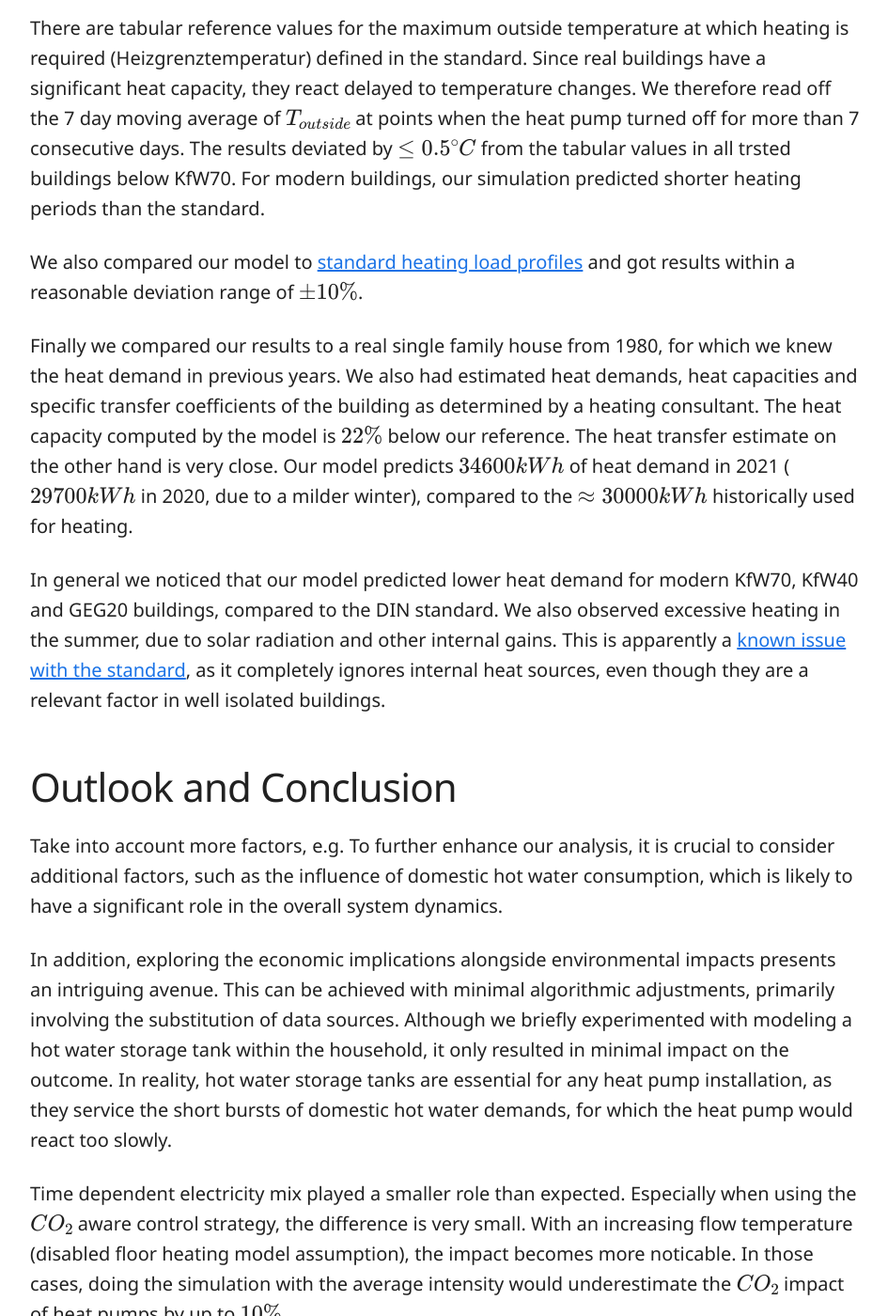
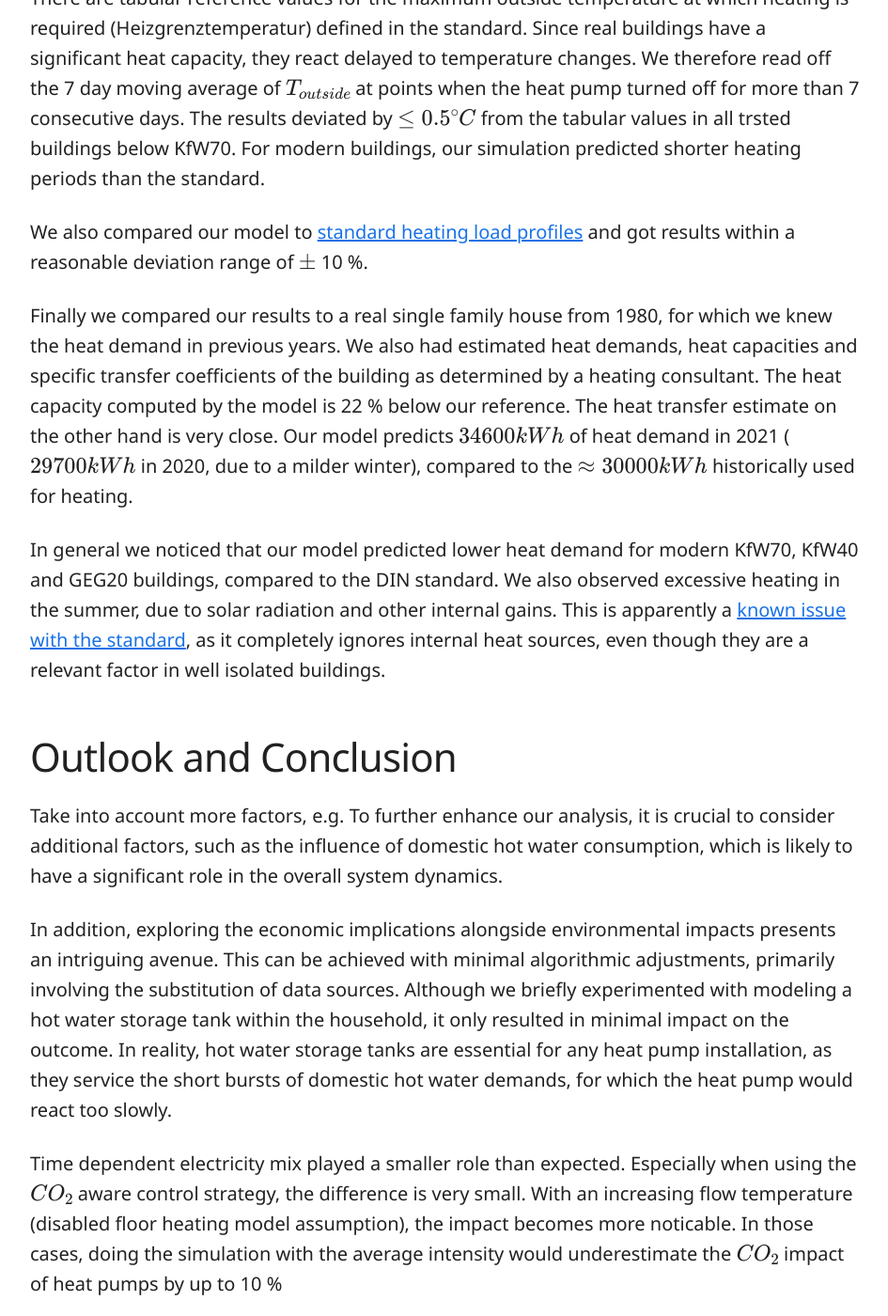
Before and after one commit to missing-user/missing-user.github.io, a Jekyll site: the page built from _posts/2023-10-06-co2-impact-of-heat-pumps.md, in a window 1280 px wide and 1400 px high, scrolled down 9800 px. Shown: the whole window at 94% size, without its empty margins (166-1111 px from the left). Built offline with Jekyll 4.4.1, drawn with Linux system fonts in a browser that asks for light colours; formulas are drawn with MathJax 3; some of the changed text lies outside the part shown.

Commit message:
vault backup: 2024-07-13 09:50:05

```diff
--- a/_posts/2023-10-06-co2-impact-of-heat-pumps.md
+++ b/_posts/2023-10-06-co2-impact-of-heat-pumps.md
@@ -14,7 +14,7 @@
 
 ## Introduction
 
-$25.2 \%$ of Germany's energy budget are used for heating buildings, the majority of which ($17.5 \%$ points) is in the residential sector. As such, it produces immense emissions, $126 Mt$ in 2019 for example [Bundesministerium für Wirtschaft und Klimaschutz](https://www.bmwk.de/Redaktion/DE/Publikationen/Energie/energieeffizienz-in-zahlen-entwicklungen-und-trends-in-deutschland-2021.html). Reducing these emissions is of utmost importance to achieve the climate goals and mitigate the impact of global warming.
+25.2 % of Germany's energy budget are used for heating buildings, the majority of which (17.5 % points) is in the residential sector. As such, it produces immense emissions, $126 Mt$ in 2019 for example [Bundesministerium für Wirtschaft und Klimaschutz](https://www.bmwk.de/Redaktion/DE/Publikationen/Energie/energieeffizienz-in-zahlen-entwicklungen-und-trends-in-deutschland-2021.html). Reducing these emissions is of utmost importance to achieve the climate goals and mitigate the impact of global warming.
 
 With the expansion of renewable electricity sources, heat pumps have the potential to provide a completely $CO_2$ neutral way of heating, but even with today's electric mix, they usually produce less emissions than fossil based heat sources. In this project we built an tool analysis tool for researchers and end consumers to estimate their heating needs and the $CO_2$ impact of air-water heat pumps for residential buildings. [The dashboard is available here.](https://heat-pump.streamlit.app/)
 
@@ -50,7 +50,7 @@
 
 ### Simplified
 
-The simplified model is populated by a series of sensible defaults for all inputs, which are not exposed to the user. For example, we set the $A_{windows}$ to $20%$ of the living area, activate all available model assumptions except for weather forecast uncertainty and set the simulation range from 1. January to 31. December of the selected year. Based on $W/m^2$ heating requirement values from DIN EN 12831-1 we filter the available list of heat pump models and select a suitably sized pump automatically. By default the electricity mix is the German, historic electricity generation mix of the selected year, as downloaded from [SMARD](https://www.smard.de/en/downloadcenter/download-market-data/), a service offered by the Bundesnetzagentur. If no electricity data is available for the selected year, we repeat the closest available year periodically to fill the entire timeseries.
+The simplified model is populated by a series of sensible defaults for all inputs, which are not exposed to the user. For example, we set the $A_{windows}$ to 20 % of the living area, activate all available model assumptions except for weather forecast uncertainty and set the simulation range from 1. January to 31. December of the selected year. Based on $W/m^2$ heating requirement values from DIN EN 12831-1 we filter the available list of heat pump models and select a suitably sized pump automatically. By default the electricity mix is the German, historic electricity generation mix of the selected year, as downloaded from [SMARD](https://www.smard.de/en/downloadcenter/download-market-data/), a service offered by the Bundesnetzagentur. If no electricity data is available for the selected year, we repeat the closest available year periodically to fill the entire timeseries.
 
 ![Initial version of the simplified Dashboard produced during Ferienakademie has a limited number of simple user inputs, but still presents a lot of information](/images/limitedscreenshot.png)
 ![Improvements after Ferienakademie reduce visual clutter. We limited the dashboard to only display four KPIs and a single plot.](/images/simple_dashboard.png)
@@ -62,13 +62,13 @@
 The academic dashboard has customizable plots where the user can select arbitrary timeseries data to display. We tried to make all intermediate calculation steps available. The units are always marked in square brackets after the variable name and are automatically displayed on the y-axis label in the new dashboard version. Selecting the bar display type sums up the values in bins over the individual months, e.g. to analyze the monthly electricity usage. Since we are using $1 h$ timesteps and units of $kW$ where sensible, the aggregated bars conveniently show the total monthly elecctricity usage in $kWh$. The area plot is mostly useful to show quantities, which have a cumulative meaning, e.g. the percentages of different electricity sources in the current mix.
 ![Expanding the "Advanced Settings" and "Detailed Metrics" tabs now reveals additional information. plot customization options are now directly above the respective plot instead of the sidebar. All information from the base UI is still available at the top.](/images/advanced_dashboard.png)
 
-| Column                             | Unit                            | Description                                                                                                                                                                                                                                                                                                                     |
-| ---------------------------------- | ------------------------------- | ------------------------------------------------------------------------------------------------------------------------------------------------------------------------------------------------------------------------------------------------------------------------------------------------------------------------------- |
-| p_solar (south/east/west)          | $kW/m^2$                        | Specific solar radiation strength for a vertical surface facing south/west/east respectively. This already includes corrective factors from literature for average shading, non-perpendicular radiation and self shadowing due to the window frame.                                                                             |
-| P_solar                            | $kW$                            | Total heating power due to solar irradiation, assuming equal distribution of windows over north, south, east and west. Computed as $\sum{A_{windows : i} \cdot p_{solar : i}}$                                                                                                                                                  |
-| T_{outside}                        | $C^\circ$                       | Outside air temperature used for computing the heat losses and COP of the heat pump                                                                                                                                                                                                                                             |
-| T_{house}                          | $C^\circ$                       | Average temperature of the building. Air temperature and wall temperature are not treated independently.                                                                                                                                                                                                                        |
-| Wind offshore, Biomass, Nuclear... | $%$                             | Percentage of the specific energy source in the electricity mix.                                                                                                                                                                                                                                                                |
+| Column                             | Unit      | Description                                                                                                                                                                                                                                         |
+| ---------------------------------- | --------- | --------------------------------------------------------------------------------------------------------------------------------------------------------------------------------------------------------------------------------------------------- |
+| p_solar (south/east/west)          | $kW/m^2$  | Specific solar radiation strength for a vertical surface facing south/west/east respectively. This already includes corrective factors from literature for average shading, non-perpendicular radiation and self shadowing due to the window frame. |
+| P_solar                            | $kW$      | Total heating power due to solar irradiation, assuming equal distribution of windows over north, south, east and west. Computed as $\sum{A_{windows : i} \cdot p_{solar : i}}$                                                                      |
+| T_{outside}                        | $C^\circ$ | Outside air temperature used for computing the heat losses and COP of the heat pump                                                                                                                                                                 |
+| T_{house}                          | $C^\circ$ | Average temperature of the building. Air temperature and wall temperature are not treated independently.                                                                                                                                            |
+| Wind offshore, Biomass, Nuclear... | %        | Percentage of the specific energy source in the electricity mix.                                                                                                                                                                                    |
 | Intensity                          | $g\cdot CO_{2} {eqivalent}/kWh$ | The $CO_2$ equivalent intensity of one $kWh$ electricity at the current timestep, computed by multiplying the fractions of different electricity sources with their specific $CO_2$ intensities                                                                                                                                 |
 | Intensity per heat                 | $g\cdot CO_{2} {eqivalent}/kWh$ | The $CO_2$ equivalent intensity of one $kWh$ of heating using the heat pump, computed as $\frac{Intensity  : electricity}{COP}$                                                                                                                                                                                                 |
 | P_el appliances                    | $kW$                            | Electricity consumption of household appliances, e.g. oven, computer... This is added to the house as heat using a factor of $0.95$                                                                                                                                                                                             |
@@ -76,13 +76,13 @@
 | Q_dot_demand                       | $kW$                            | Theoretical heat demand to fulfil the temperature requirements.                                                                                                                                                                                                                                                                 |
 | Q_dot_supplied                     | $kW$                            | Actual amount of heat supplied to the building by the heat pump. May be less than Q_dot_demand if the heat pump is chosen too small                                                                                                                                                                                             |
 | Q_dot_transferred                  | $kW$                            | Heat transfer to the outside of the building through walls, windows, ceiling and floor.                                                                                                                                                                                                                                         |
-| Q_dot_ventilation                  | $kW$                            | Heat transfer due to periodic ventilation of the building. We assume that $35 \%$ of the air volume in the building are replaced per hour ([According to Standard 62.2-2016 - Ventilation and Acceptable Indoor Air Quality in Residential Buildings](https://www.ashrae.org/technical-resources/bookstore/standards-62-1-62-2)). |
+| Q_dot_ventilation                  | $kW$                            | Heat transfer due to periodic ventilation of the building. We assume that 35 % of the air volume in the building are replaced per hour ([According to Standard 62.2-2016 - Ventilation and Acceptable Indoor Air Quality in Residential Buildings](https://www.ashrae.org/technical-resources/bookstore/standards-62-1-62-2)). |
 
 ## $CO_2$ controller
 
 The controller tries to minimize $CO_2$ emissions, by heating when electricity is less $CO_2$ intensive. It is based on the single household model, described in [Paper](https://doi.org/10.1016/j.jclepro.2021.128926) but was extended to use a variable optimization period. Initially we thought the metric to optimize for was `g CO2eq/kWh` of the current electricity mix, but we soon realized, that the temperature dependent COP of the heat pump also has to be taken into consideration. We actually want to heat when `g CO2eq/kWh heating` is minimal. This metric takes into account both the temperature dependent COP and the $CO_2$ intensity of the electricity mix.
 
-Initially we used time window of $48 h$ for computation. We estimate the heat demand during that time interval based on a temperature and usage forecast, which we simulate by adding $10 \%$ uniform random noise to the true temperature and usage profiles. Using a fixed time window of $48 h$ the controller produced strong temperature oscillations in the winter, since in extreme cases it would heat for a day (e.g. a windy day, when the electricity is clean) and turn off the other day. In old buildings with poor isolation, this caused temperature deviations of up to $\pm 4 ^\circ C$ from the target temperature, since the cooling rate was simply too high to allow for such a long heating pause.
+Initially we used time window of $48 h$ for computation. We estimate the heat demand during that time interval based on a temperature and usage forecast, which we simulate by adding 10 % uniform random noise to the true temperature and usage profiles. Using a fixed time window of $48 h$ the controller produced strong temperature oscillations in the winter, since in extreme cases it would heat for a day (e.g. a windy day, when the electricity is clean) and turn off the other day. In old buildings with poor isolation, this caused temperature deviations of up to $\pm 4 ^\circ C$ from the target temperature, since the cooling rate was simply too high to allow for such a long heating pause.
 
 ![](/images/fixed_24hperiod.png "Large temperature deviations of up to $\pm 4 ^\circ C$ from the target temperature (3681.5 kg CO2eq total emissions)")
 
@@ -100,9 +100,9 @@
 
 There are tabular reference values for the maximum outside temperature at which heating is required (Heizgrenztemperatur) defined in the standard. Since real buildings have a significant heat capacity, they react delayed to temperature changes. We therefore read off the 7 day moving average of $T_{outside}$ at points when the heat pump turned off for more than 7 consecutive days. The results deviated by $\le 0.5^\circ C$ from the tabular values in all trsted buildings below KfW70. For modern buildings, our simulation predicted shorter heating periods than the standard.
 
-We also compared our model to [standard heating load profiles](https://www.npro.energy/main/de/load-profiles/heat-load-and-demand) and got results within a reasonable deviation range of $\pm 10 \%$.
+We also compared our model to [standard heating load profiles](https://www.npro.energy/main/de/load-profiles/heat-load-and-demand) and got results within a reasonable deviation range of $\pm$ 10 %.
 
-Finally we compared our results to a real single family house from 1980, for which we knew the heat demand in previous years. We also had estimated heat demands, heat capacities and specific transfer coefficients of the building as determined by a heating consultant. The heat capacity computed by the model is $22 \%$ below our reference. The heat transfer estimate on the other hand is very close. Our model predicts $34600 kWh$ of heat demand in 2021 ($29700 kWh$ in 2020, due to a milder winter), compared to the $\approx 30000 kWh$ historically used for heating.
+Finally we compared our results to a real single family house from 1980, for which we knew the heat demand in previous years. We also had estimated heat demands, heat capacities and specific transfer coefficients of the building as determined by a heating consultant. The heat capacity computed by the model is 22 % below our reference. The heat transfer estimate on the other hand is very close. Our model predicts $34600 kWh$ of heat demand in 2021 ($29700 kWh$ in 2020, due to a milder winter), compared to the $\approx 30000 kWh$ historically used for heating.
 
 In general we noticed that our model predicted lower heat demand for modern KfW70, KfW40 and GEG20 buildings, compared to the DIN standard. We also observed excessive heating in the summer, due to solar radiation and other internal gains. This is apparently a [known issue with the standard](https://www.haustec.de/heizung/waermeerzeugung/heizlast-nach-din-en-12831-die-luecke-zwischen-regelwerk-und-realitaet), as it completely ignores internal heat sources, even though they are a relevant factor in well isolated buildings.
 
@@ -112,8 +112,7 @@
 
 In addition, exploring the economic implications alongside environmental impacts presents an intriguing avenue. This can be achieved with minimal algorithmic adjustments, primarily involving the substitution of data sources. Although we briefly experimented with modeling a hot water storage tank within the household, it only resulted in minimal impact on the outcome. In reality, hot water storage tanks are essential for any heat pump installation, as they service the short bursts of domestic hot water demands, for which the heat pump would react too slowly.
 
-Time dependent electricity mix played a smaller role than expected. Especially when using the $CO_2$ aware control strategy, the difference is very small. With an increasing flow temperature (disabled floor heating model assumption), the impact becomes more noticable. In those cases, doing the simulation with the average intensity would underestimate the $CO_2$ impact of heat pumps by up to $10 \%$.
-
+Time dependent electricity mix played a smaller role than expected. Especially when using the $CO_2$ aware control strategy, the difference is very small. With an increasing flow temperature (disabled floor heating model assumption), the impact becomes more noticable. In those cases, doing the simulation with the average intensity would underestimate the $CO_2$ impact of heat pumps by up to 10 %
 ## Appendix
 
 ### Heat pump library
@@ -129,7 +128,7 @@
 ### Carbon intensity factors
 
 We follow the methodology described by [electricitymaps.com](https://www.electricitymaps.com/methodology) with most data aggregated from this [2014 IPCC report](https://www.ipcc.ch/site/assets/uploads/2018/02/ipcc_wg3_ar5_annex-iii.pdf#page=7). Hydro pumped storage was adjusted for Germany, as the global estomate is too optimistic.
-According to the [Department of Economics at the University of Verona](http://dse.univr.it/home/workingpapers/wp2021n8.pdf) the effective carbon footprint is $31 \%$ above the grid average due to round trip losses. [electricitymaps.com](https://electricitymaps.com) does not account for these additional losses. Additionally the $CO_2$ intensity of German electricity is above the global average, so Germany's mean intensity should be used as the baseline instead.
+According to the [Department of Economics at the University of Verona](http://dse.univr.it/home/workingpapers/wp2021n8.pdf) the effective carbon footprint is 31 % above the grid average due to round trip losses. [electricitymaps.com](https://electricitymaps.com) does not account for these additional losses. Additionally the $CO_2$ intensity of German electricity is above the global average, so Germany's mean intensity should be used as the baseline instead.
 
 ### Electricity stats for Germany
 
```
